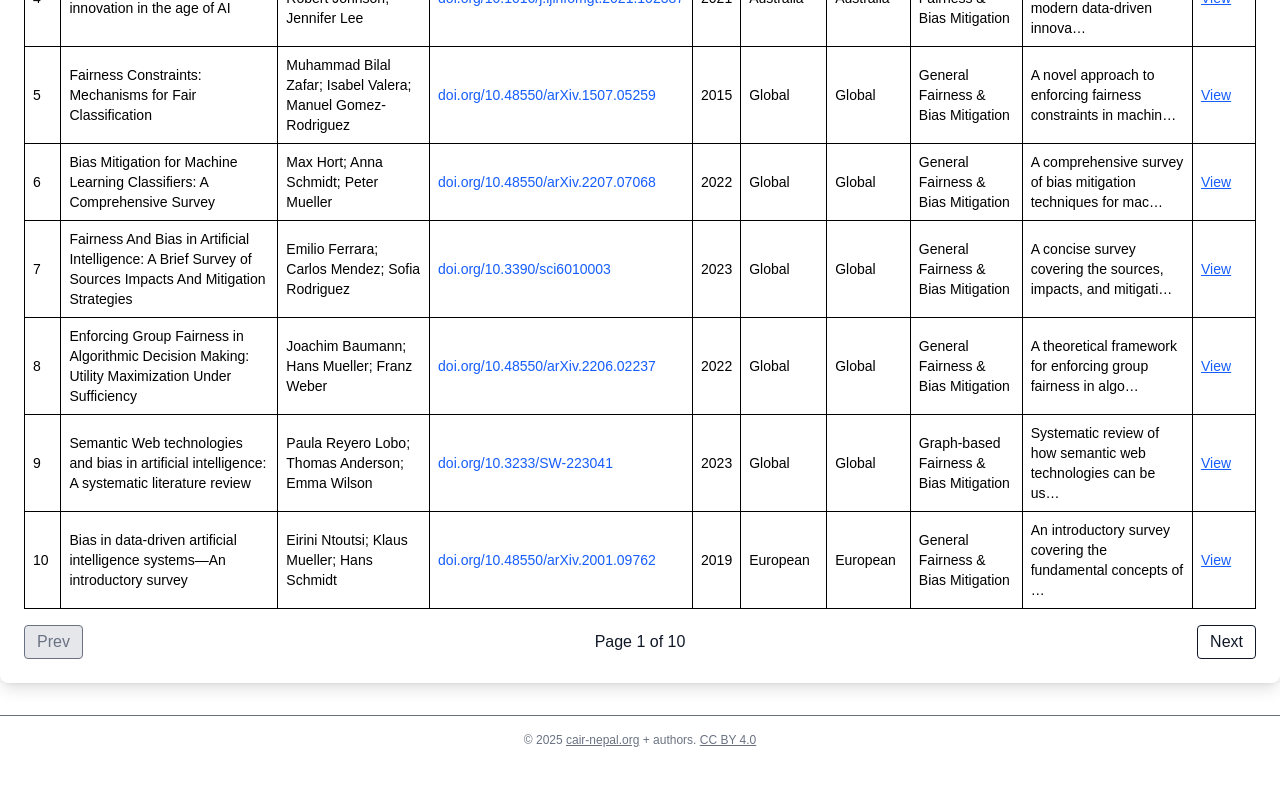
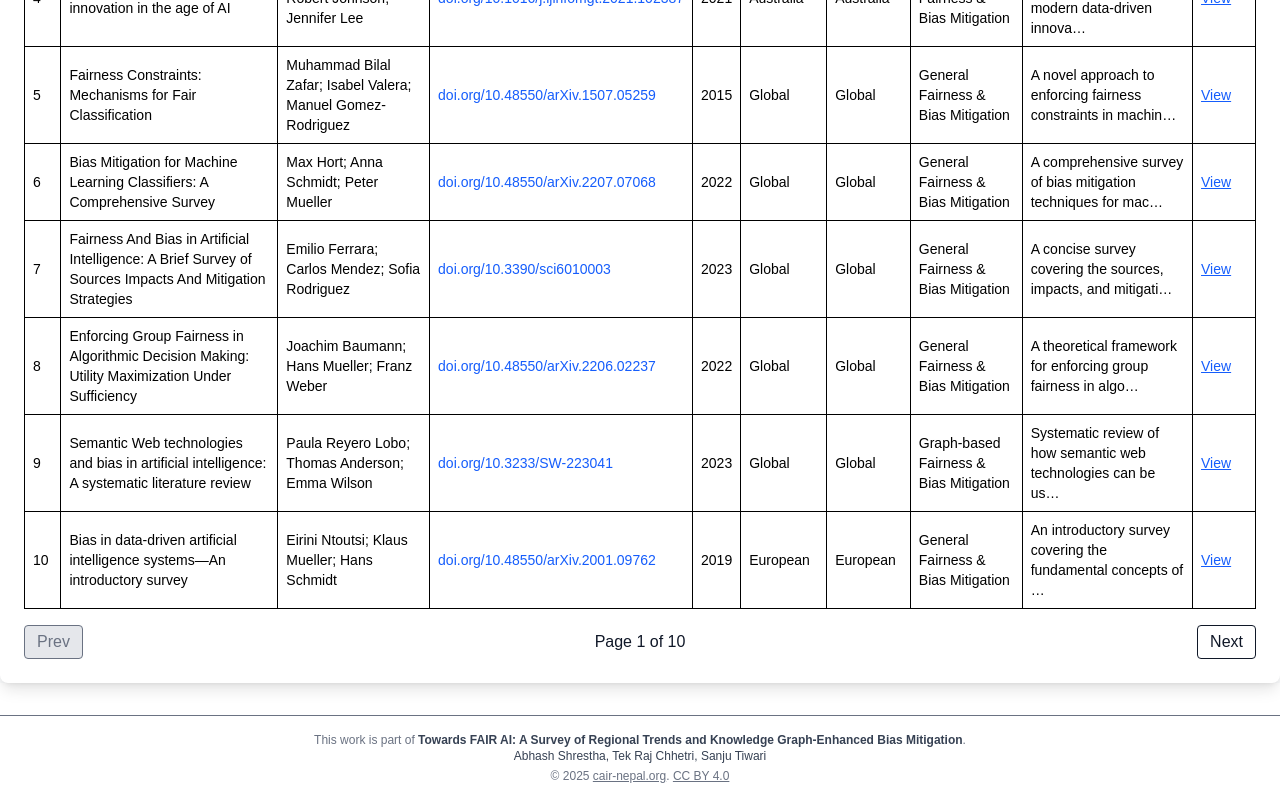
Before and after one commit to CAIRNepal/algorithmic-bias-survey, a Next.js app in the folder dashboard/: page / in a window 1280 px wide. Shown: the part 3009-3809 px from the top of the page. Before the commit the page ends 3773 px from the top, so only its background shows below. Built offline with nearby package versions, Linux system fonts and the light colour scheme.

Commit message:
footer updated

```diff
--- a/dashboard/src/app/layout.tsx
+++ b/dashboard/src/app/layout.tsx
@@ -70,8 +70,12 @@ export default function RootLayout({
           {children}
         </main>
         <footer className="w-full bg-white border-t mt-8 py-4 text-center text-xs text-gray-500">
+          <div className="mb-1">
+            This work is part of <span className="font-semibold text-gray-700">Towards FAIR AI: A Survey of Regional Trends and Knowledge Graph-Enhanced Bias Mitigation</span>.<br />
+            <span className="text-gray-700">Abhash Shrestha, Tek Raj Chhetri, Sanju Tiwari</span>
+          </div>
           <div>
-            &copy; {new Date().getFullYear()} <a href="https://cair-nepal.org" className="underline hover:text-blue-700" target="_blank" rel="noopener noreferrer">cair-nepal.org</a> + authors. <a href="https://creativecommons.org/licenses/by/4.0/" className="underline hover:text-blue-700" target="_blank" rel="noopener noreferrer">CC BY 4.0</a>
+            &copy; {new Date().getFullYear()} <a href="https://cair-nepal.org" className="underline hover:text-blue-700" target="_blank" rel="noopener noreferrer">cair-nepal.org</a>. <a href="https://creativecommons.org/licenses/by/4.0/" className="underline hover:text-blue-700" target="_blank" rel="noopener noreferrer">CC BY 4.0</a>
           </div>
         </footer>
       </body>
```
